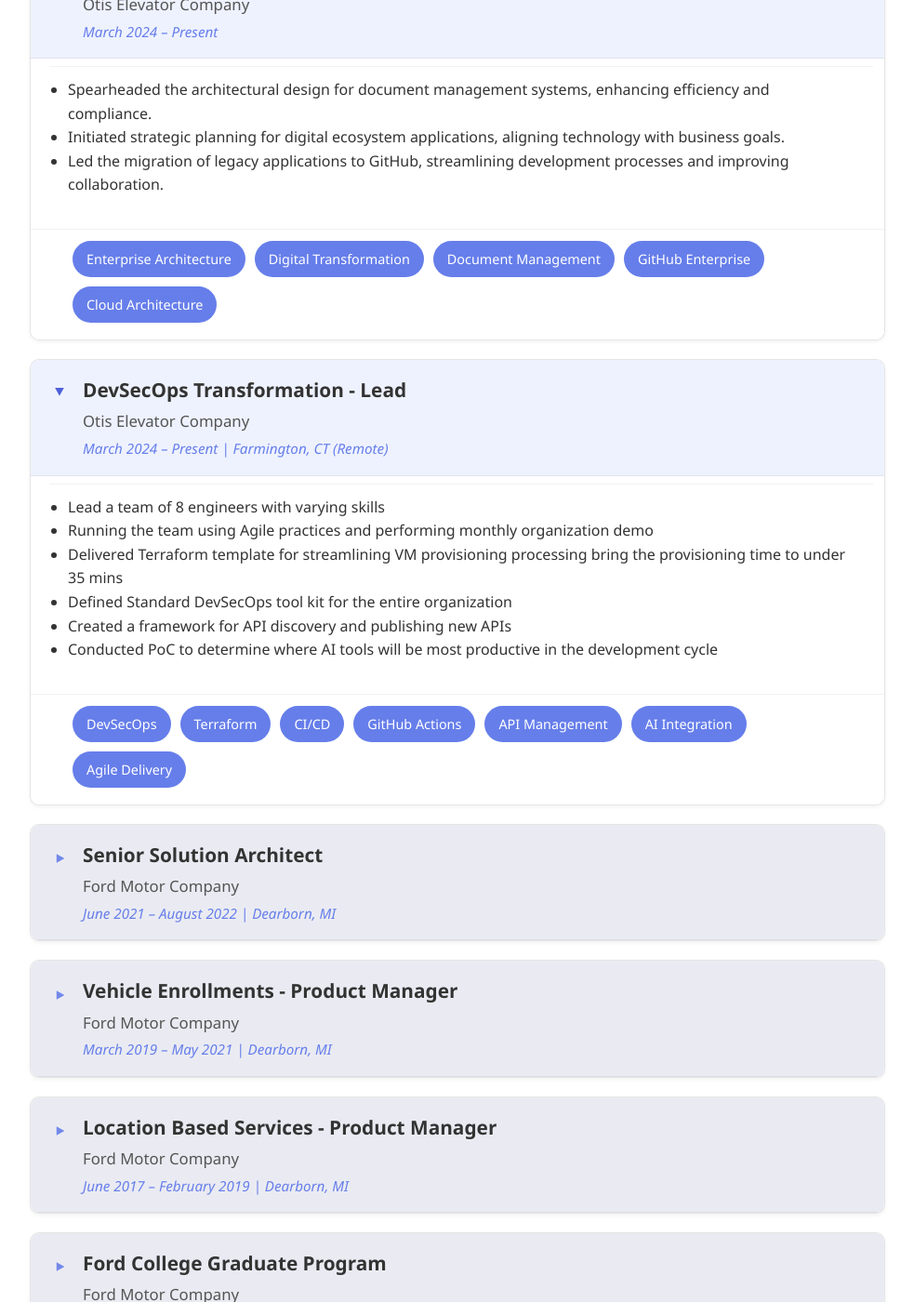
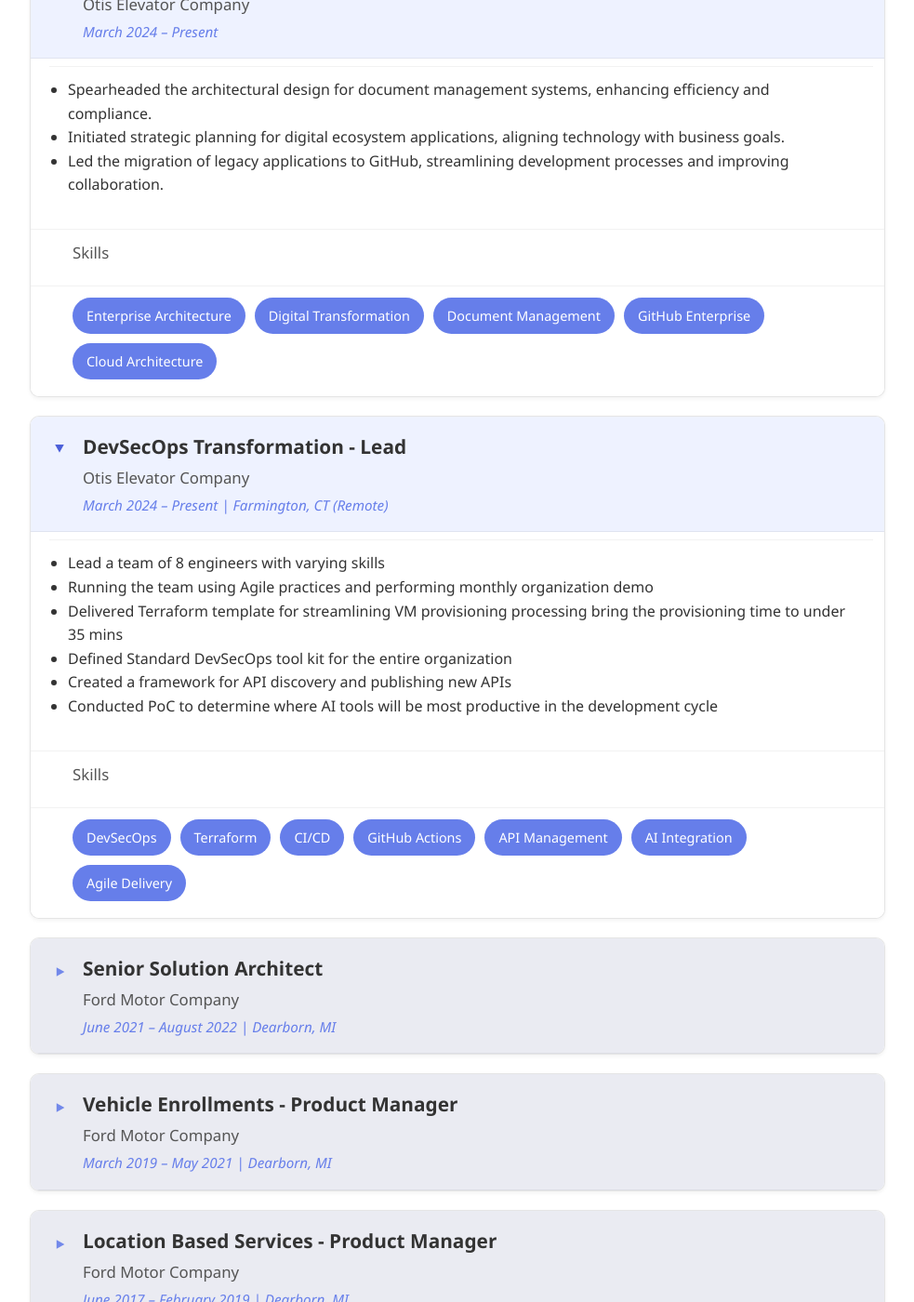
Before and after one commit to r91dua/my-portfolio, a Jekyll site: the page built from index.html, in a window 1280 px wide and 1400 px high, scrolled down 638 px. Shown: the whole window at 93% size, without its empty margins (148-1131 px from the left). Built offline with Jekyll 4.4.1, drawn with Linux system fonts in a browser that asks for light colours.

Commit message:
Update experience.html

```diff
--- a/_includes/sections/experience.html
+++ b/_includes/sections/experience.html
@@ -13,6 +13,7 @@
       <li>Initiated strategic planning for digital ecosystem applications, aligning technology with business goals.</li>
       <li>Led the migration of legacy applications to GitHub, streamlining development processes and improving collaboration.</li>
     </ul>
+    <h4 class="skills-header">Skills</h4>
     <div class="skills">
       <span class="skill-tag">Enterprise Architecture</span>
       <span class="skill-tag">Digital Transformation</span>
@@ -37,6 +38,7 @@
       <li>Created a framework for API discovery and publishing new APIs</li>
       <li>Conducted PoC to determine where AI tools will be most productive in the development cycle</li>
     </ul>
+    <h4 class="skills-header">Skills</h4>
     <div class="skills">
       <span class="skill-tag">DevSecOps</span>
       <span class="skill-tag">Terraform</span>
@@ -66,6 +68,7 @@
       <li>Proposed alternative technical solutions aligned with customer needs and user experience best practices</li>
       <li>Conducted interviews and supported recruitment of new junior architects within the department</li>
     </ul>
+    <h4 class="skills-header">Skills</h4>
     <div class="skills">
       <span class="skill-tag">Azure</span>
       <span class="skill-tag">Google Cloud Platform</span>
@@ -96,6 +99,7 @@
       <li>Designed applications emphasizing resilience and state management</li>
       <li>Utilized CI/CD pipelines and paired programming to develop the Enrollments application</li>
     </ul>
+    <h4 class="skills-header">Skills</h4>
     <div class="skills">
       <span class="skill-tag">Product Management</span>
       <span class="skill-tag">Azure</span>
@@ -122,6 +126,7 @@
       <li>Collaborated with Amazon to define requirements and integration for Alexa-based services</li>
       <li>Launched Amazon Secure Delivery to Vehicle feature</li>
     </ul>
+    <h4 class="skills-header">Skills</h4>
     <div class="skills">
       <span class="skill-tag">Agile Product Management</span>
       <span class="skill-tag">Connected Vehicle</span>
@@ -154,6 +159,7 @@
       <li>Researched and analyzed eCommerce platforms for fleet customers</li>
       <li>Recommended platform solutions to business leadership</li>
     </ul>
+    <h4 class="skills-header">Skills</h4>
     <div class="skills">
       <span class="skill-tag">IBM BPM</span>
       <span class="skill-tag">Agile</span>
@@ -176,6 +182,7 @@
       <li>Documented workflow processes for newly developed applications</li>
       <li>Presented application demos to business stakeholders</li>
     </ul>
+    <h4 class="skills-header">Skills</h4>
     <div class="skills">
       <span class="skill-tag">Business Analysis</span>
       <span class="skill-tag">Requirements Gathering</span>
@@ -197,6 +204,7 @@
       <li>Maintained confidential data in manufacturing databases</li>
       <li>Created and managed SYNC SharePoint sites</li>
     </ul>
+    <h4 class="skills-header">Skills</h4>
     <div class="skills">
       <span class="skill-tag">Data Analysis</span>
       <span class="skill-tag">Clarity PPM</span>
@@ -218,6 +226,7 @@
       <li>Handled financial transactions accurately and efficiently</li>
       <li>Delivered exceptional customer service in-person and via phone</li>
     </ul>
+    <h4 class="skills-header">Skills</h4>
     <div class="skills">
       <span class="skill-tag">Customer Service</span>
       <span class="skill-tag">Banking Operations</span>
```
